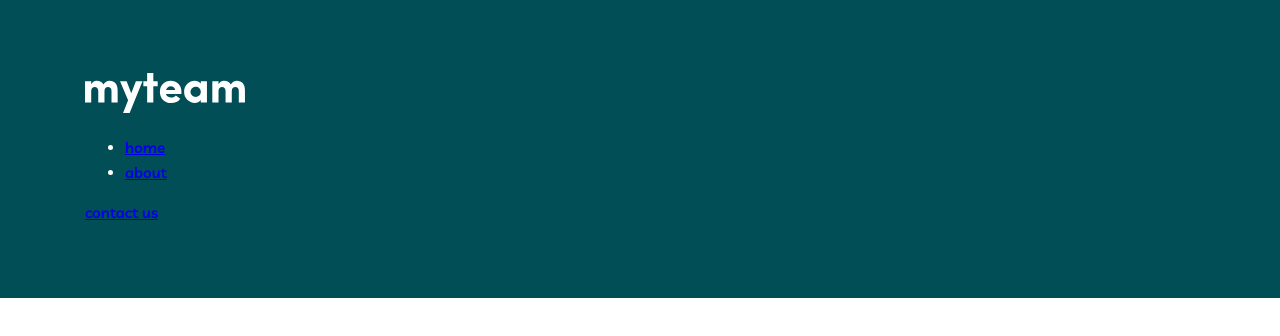
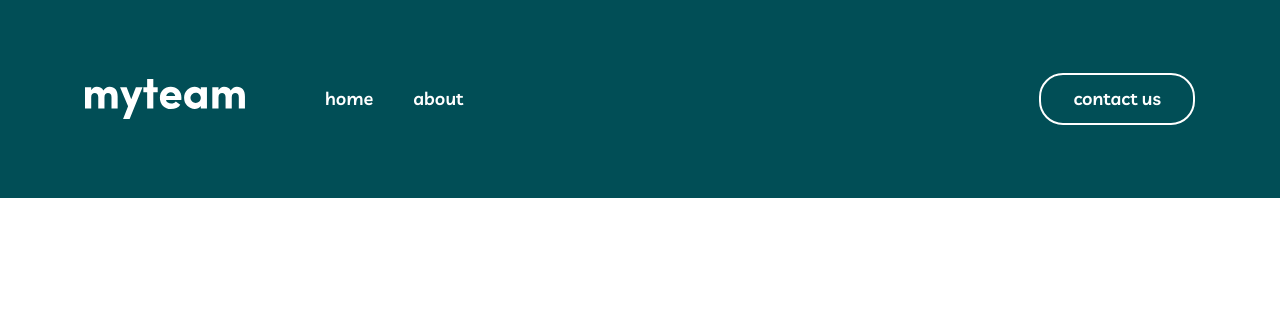
Before and after one commit to mukhammadyn/Myteam, a plain HTML site: page index.html in a window 1280 px wide. Drawn offline with Linux system fonts and the light colour scheme.

Commit message:
Add site header

```diff
--- a/css/style.css
+++ b/css/style.css
@@ -86,3 +86,54 @@ img {
   padding-bottom: 73px;
   background-color: var(--hero--bottom-section-bg);
 }
+
+.site-header__container {
+  display: flex;
+  align-items: center;
+  font-size: 18px;
+  line-height: 28px;
+}
+
+.site-header__logo-img {
+  display: block;
+}
+
+.site-header__list {
+  display: flex;
+  margin: 0 0 0 80px;
+  padding: 0;
+  align-items: center;
+  list-style: none;
+}
+
+.site-header__item {
+  margin-right: 40px;
+}
+
+.site-header__item:hover .site-header__item-link {
+  color: var(--first-special-color);
+}
+
+.site-header__item-link {
+  color: #fff;
+  text-decoration: none;
+  transition: color 0.3s ease;
+}
+
+.site-header__link  {
+  margin-left: auto;
+  padding: 10px 32px;
+  border: 2px solid #fff;
+  color: #fff;
+  text-decoration: none;
+  border-radius: 24px;
+  transition: border-color 0.3s ease,
+  color 0.3s ease,
+  background-color 0.3s ease;
+}
+
+.site-header__link:hover {
+  border-color: var(--first-special-color);
+  color: var(--first-special-color);
+  background-color: #fff;
+}
--- a/index.html
+++ b/index.html
@@ -13,16 +13,15 @@
 
     <div class="site-header__container container">
 
-      <a href="index.html" class="site-header__logo"><img src="/img/icon/myteam-logo.svg" alt="site logo" class="site-header__logo-img"></a>
+      <a class="site-header__logo" href="index.html"><img class="site-header__logo-img" src="/img/icon/myteam-logo.svg" alt="site logo"></a>
 
       <ul class="site-header__list">
         <li class="site-header__item"><a href="#" class="site-header__item-link">home</a></li>
         <li class="site-header__item"><a href="#" class="site-header__item-link">about</a></li>
       </ul>
 
-      <a href="#" class="site-header__link">contact us</a>
+      <a class="site-header__link" href="#">contact us</a>
     </div>
-
 
   </header>
 </body>
```
Also changed, not shown: img/icon/hero-bottom-bg.svg (added), img/icon/hero-center-bg.svg (added).
